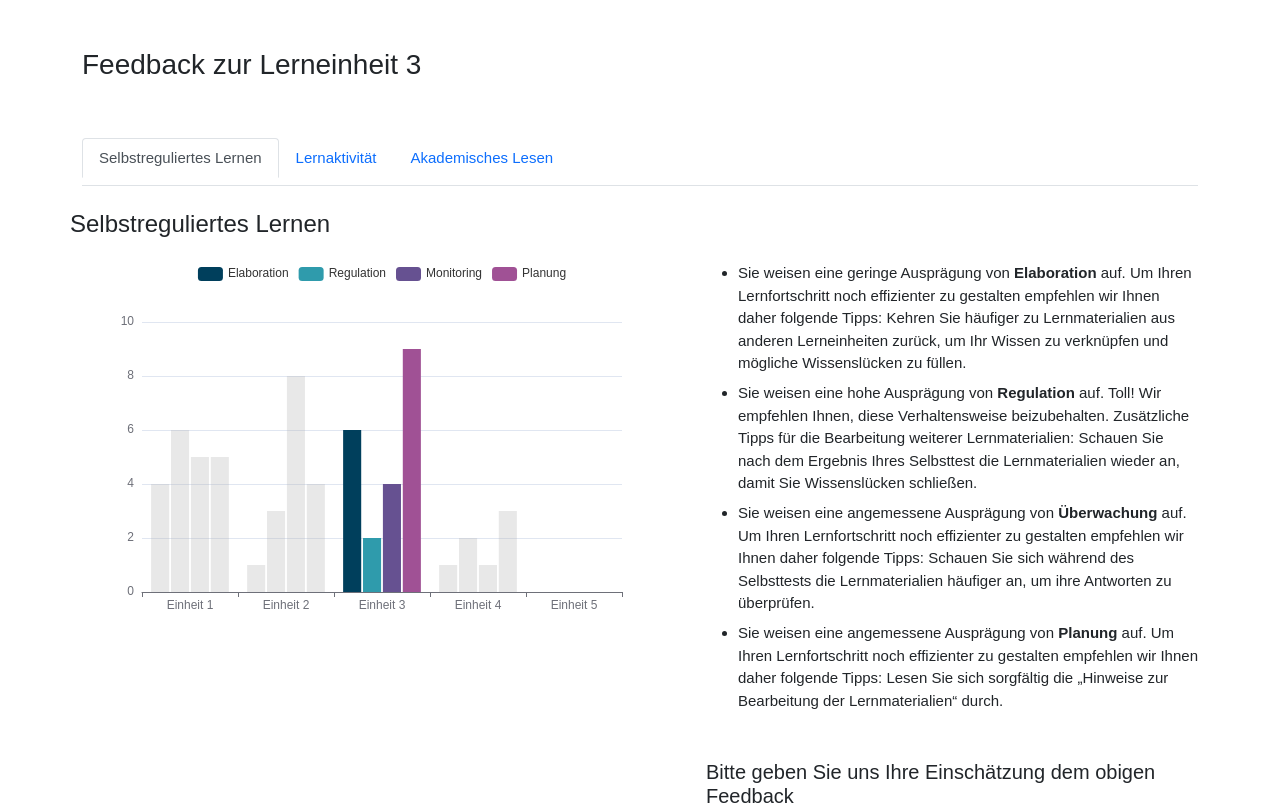
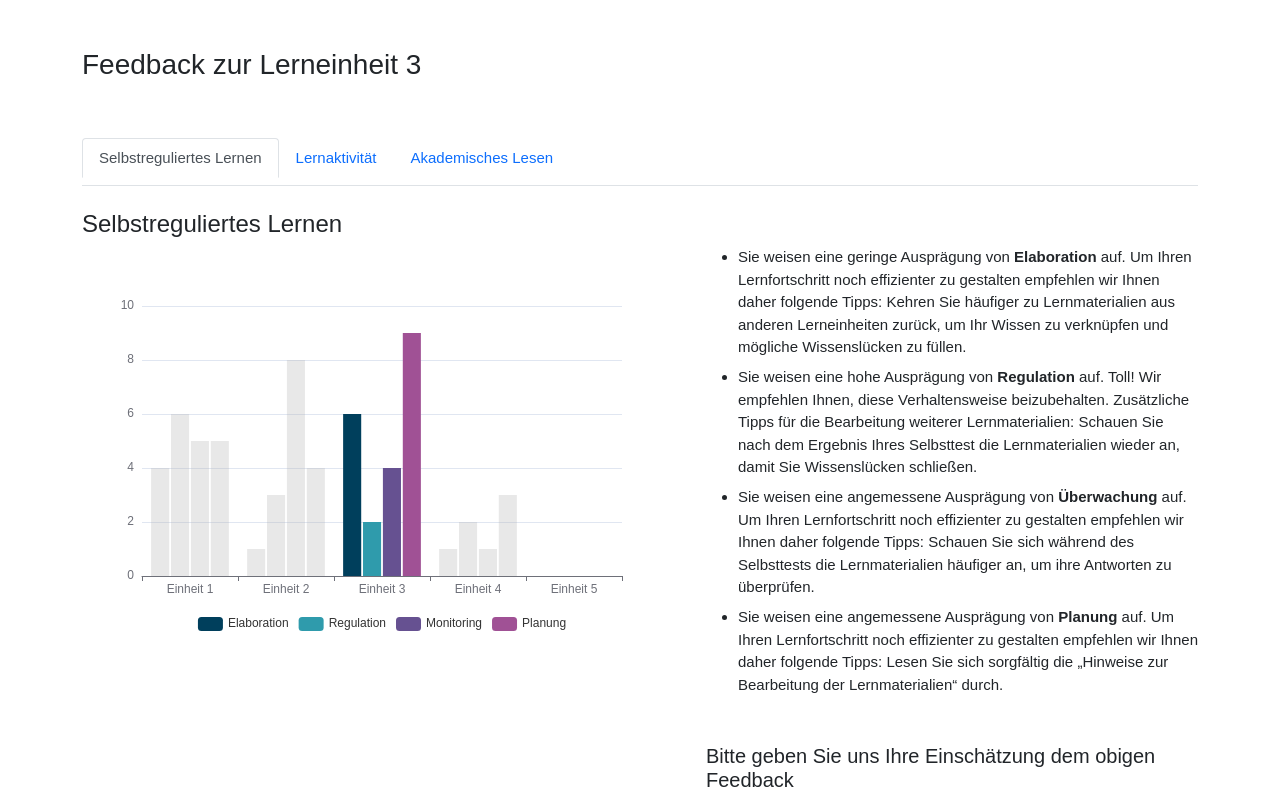
Before and after one commit to Dabieder/difa-dashboard, a plain HTML site: page one_page_tabbed.html in a window 1280 px wide. Shown: the top 811 px of the page. Drawn offline with nearby package versions, Linux system fonts and the light colour scheme.

Commit message:
better mdc text completion viz

```diff
--- a/files/dashboard.js
+++ b/files/dashboard.js
@@ -59,7 +59,8 @@ function createLEBarChart(highlightIndex) {
             },
         },
         legend: {
-      orient: "vertical",
+            bottom: 10,
+            orient: "horizontal",
             data: [
                 "Aufmerksamkeit",
                 "Anstrengungsbereitschaft",
@@ -102,6 +103,7 @@ function createSRLBarChart(highlightIndex) {
     option = {
         color: colors,
         legend: {
+            bottom: 10,
             orient: "horizontal",
             data: constructs,
         },
@@ -137,7 +139,7 @@ function createMDCBarChart(highlightIndex) {
         "Anteil der Texte bei denen die Mindestlesezeit erreicht wurde",
     ];
     for (let i = 0; i < constructs.length; i++) {
-    let data = getRandomNumbers(highlightIndex+1, min, max);
+        let data = getRandomNumbers(highlightIndex + 1, min, max);
 
         data = highlightOnlyOne(data, highlightIndex, colors[i]);
 
@@ -184,16 +186,27 @@ function createMDCDoughnutChart(canvasId, title) {
     let series = [];
     let titles = [];
 
-//   let subtitles = [
-//     "Motive zur Nutzung",
-//     "Didaktische Ansätze",
-//     "Lerntheoretische Ansätze",
-//     "Wirksamkeit des Einsatzes von Tablets",
-//     "Internet als Resource",
-//   ];
+    let values = getRandomNumbers(1, 50, 120);
+    for (let i = 0; i < numCharts; i++) {
+        data.push([
+            { value: values[i], name: "" },
+            { value: 100 - values[i], name: "" },
+        ]);
+
+        let title = `${values[i]}:00`;
+        let fontSize = 12;
+        let subtextColor = "#000000";
+        let radius = ["50%", "80%"];
+        if (values[i] >= 100) {
+            title = "✓";
+            fontSize = 18;
+            radius= ["0%", "80%"];
+            subtextColor = "#ffffff";
+        }
+
         let pieChartOptions = {
             type: "pie",
-    radius: ["50%", "80%"],
+            radius,
             label: {
                 show: true,
                 position: "center",
@@ -207,12 +220,6 @@ function createMDCDoughnutChart(canvasId, title) {
             },
         };
 
-  let values = getRandomNumbers(1, 50, 120);
-  for (let i = 0; i < numCharts; i++) {
-    data.push([
-      { value: values[i], name: "" },
-      { value: 100 - values[i], name: "" },
-    ]);
 
         series.push({
             ...pieChartOptions,
@@ -220,19 +227,16 @@ function createMDCDoughnutChart(canvasId, title) {
             center: [`50%`, "50%"],
         });
 
-    let title =`${values[i]}:00`;
-    let fontSize = 12;
-    if (values[i] >= 100) {
-        title = "✅";
-        fontSize = 18;
-    }
+
+
         titles.push({
             subtext: title,
             left: `45%`,
             top: "30%",
             textAlign: "center",
             subtextStyle: {
-          fontSize
+                fontSize,
+                color: subtextColor
             }
         });
     }
--- a/one_page_tabbed.html
+++ b/one_page_tabbed.html
@@ -85,7 +85,7 @@
         <div class="tab-content" id="construct-tabs">
             <div class="tab-pane fade active show" id="tab-srl" role="tabpanel">
                 <div class="row mt-3">
-                    <h4 class="row mt-2 mb-4">Selbstreguliertes Lernen</h4>
+                    <h4 class="mt-2">Selbstreguliertes Lernen</h4>
                     <div class="col">
                         <div id="canvas-srl" style="width:600px; height:400px;"></div>
                     </div>
@@ -172,7 +172,7 @@
 
             </div>
             <div class="tab-pane fade" id="tab-eng" role="tabpanel">
-                <div class="row mt-5">
+                <div class="row mt-3">
                     <h4>Lernaktivität</h4>
                     <div class="col">
                         <div id="canvas-eng" style="width:600px; height:400px;"></div>
@@ -235,7 +235,7 @@
                 </div>
             </div>
             <div class="tab-pane fade" id="tab-mdc" role="tabpanel">
-                <h4>Akademisches Lesen</h4>
+                <h4 class="mt-3">Akademisches Lesen</h4>
                 <div class="row">
                     <!-- <h4>Akademisches Lesen</h4> -->
                     <div class="col">
```
Lines whose indentation alone changed are shown as unchanged.
